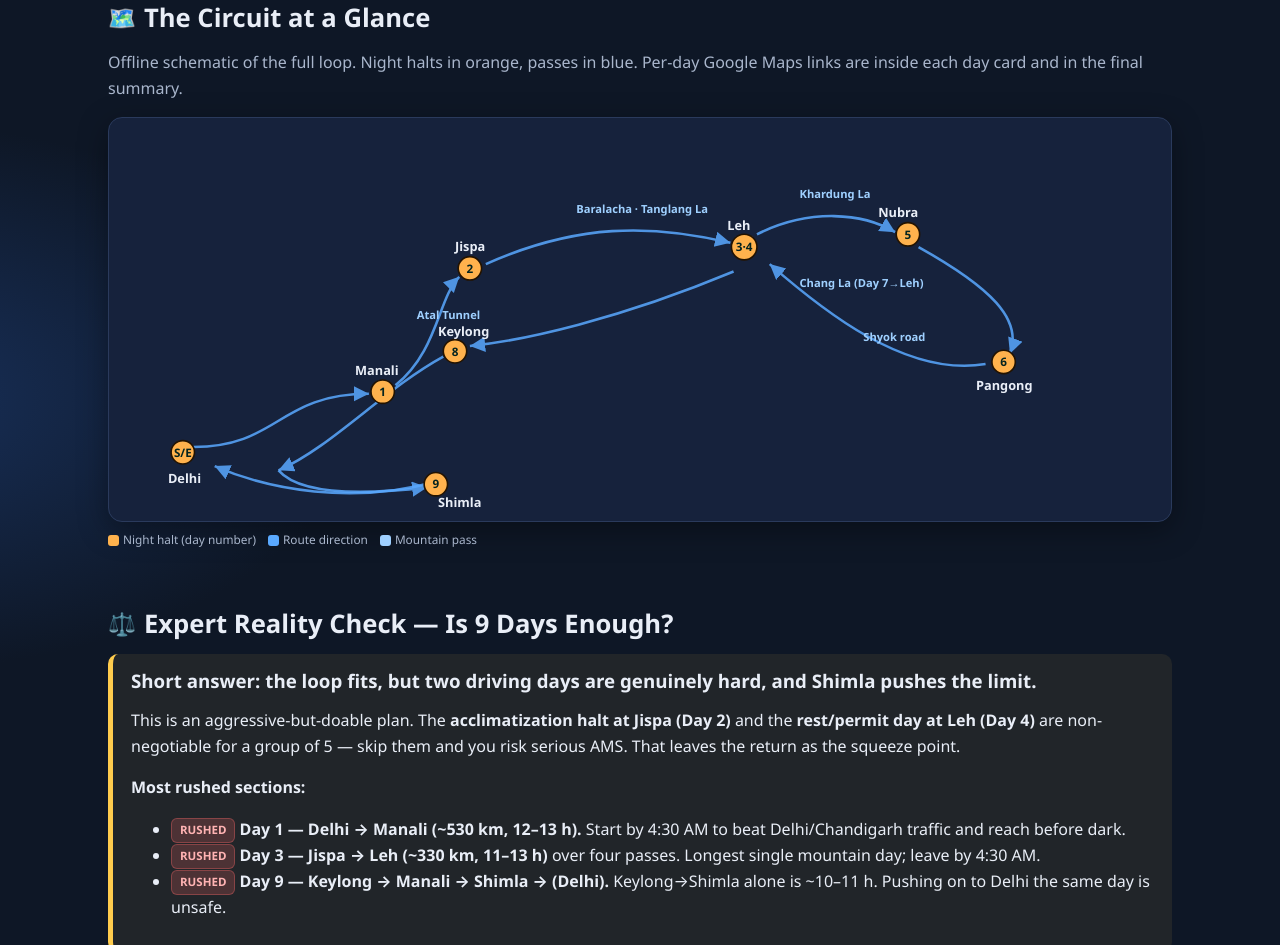
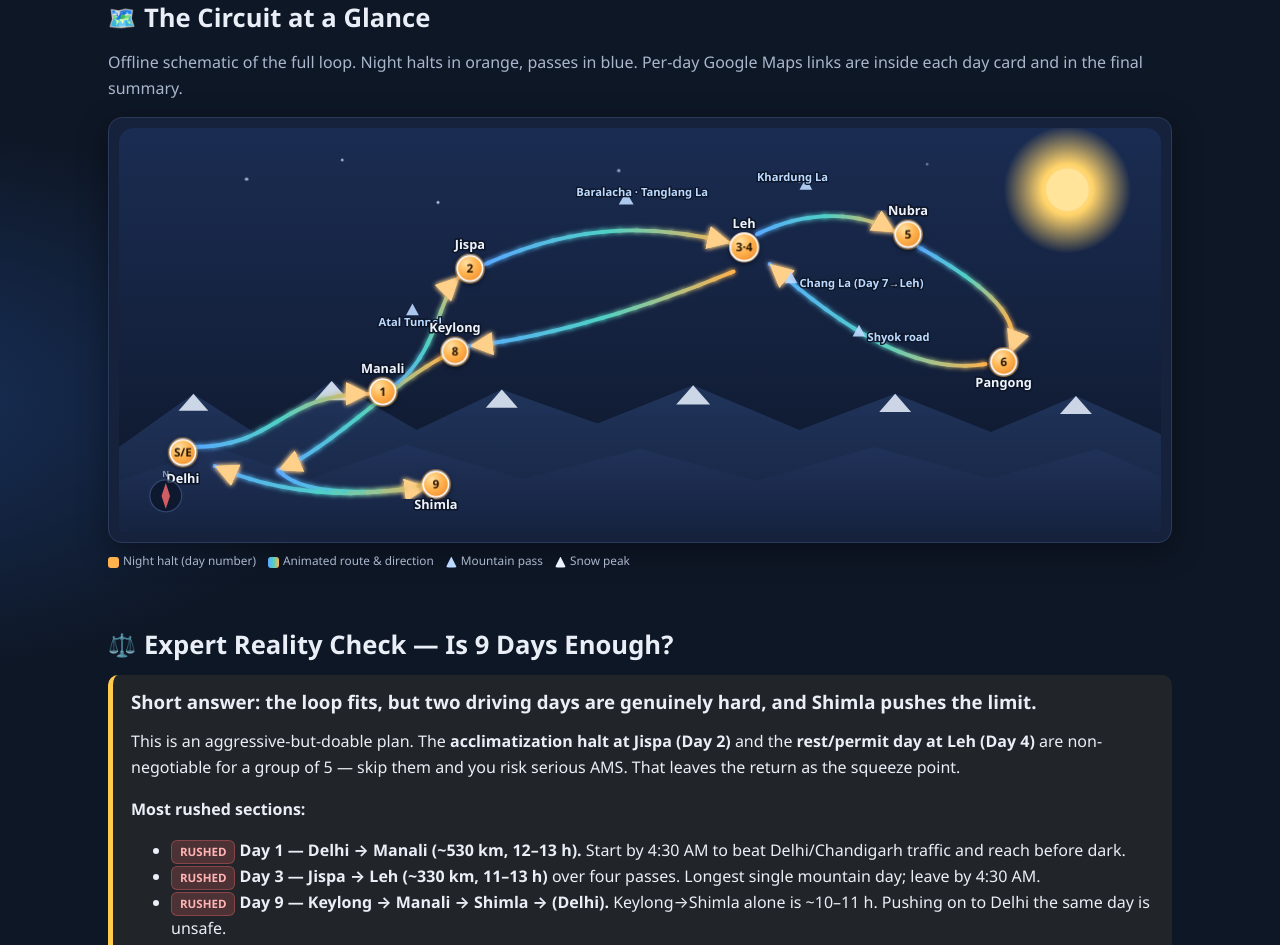
Before and after one commit to abhisekapplified/ladakhwithboys, a plain HTML site: page index.html in a window 1280 px wide. Shown: the part 613-1558 px from the top of the page. Drawn offline with Linux system fonts and the light colour scheme.

Commit message:
Redesign circuit map with illustrated graphics
Replace the flat schematic with a layered scene: gradient sky,
snow-capped mountain ranges, glowing gradient routes with animated
flow + arrows, pulsing pin nodes, a sun, twinkling stars, mountain
pass glyphs, and a compass. Update the legend to match.

Co-Authored-By: Claude Opus 4.8 <noreply@anthropic.com>

```diff
--- a/index.html
+++ b/index.html
@@ -255,55 +255,139 @@
     <h2><span class="ico">🗺️</span> The Circuit at a Glance</h2>
     <p class="sub">Offline schematic of the full loop. Night halts in orange, passes in blue. Per-day Google Maps links are inside each day card and in the final summary.</p>
     <div class="card mapwrap">
-      <svg class="map" viewBox="0 0 980 360" role="img" aria-label="Ladakh circuit schematic map">
+      <svg class="map" viewBox="0 0 980 380" role="img" aria-label="Ladakh circuit illustrated map">
         <defs>
-          <marker id="arrow" markerWidth="9" markerHeight="9" refX="6" refY="3" orient="auto">
-            <path d="M0,0 L6,3 L0,6 Z" fill="#5aa9ff"/>
+          <linearGradient id="sky" x1="0" y1="0" x2="0" y2="1">
+            <stop offset="0" stop-color="#1a2c52"/>
+            <stop offset="0.55" stop-color="#14213d"/>
+            <stop offset="1" stop-color="#0c1628"/>
+          </linearGradient>
+          <linearGradient id="route" x1="0" y1="0" x2="1" y2="0">
+            <stop offset="0" stop-color="#5aa9ff"/>
+            <stop offset="0.5" stop-color="#4fd1c5"/>
+            <stop offset="1" stop-color="#ffb24d"/>
+          </linearGradient>
+          <radialGradient id="nodeg" cx="0.35" cy="0.3" r="0.85">
+            <stop offset="0" stop-color="#ffe1a3"/>
+            <stop offset="0.5" stop-color="#ffb24d"/>
+            <stop offset="1" stop-color="#ef8a2c"/>
+          </radialGradient>
+          <radialGradient id="sung" cx="0.5" cy="0.5" r="0.5">
+            <stop offset="0" stop-color="#fff3cf"/>
+            <stop offset="0.4" stop-color="#ffd36a"/>
+            <stop offset="1" stop-color="#ffd36a" stop-opacity="0"/>
+          </radialGradient>
+          <linearGradient id="mtnFar" x1="0" y1="0" x2="0" y2="1">
+            <stop offset="0" stop-color="#2c4576"/><stop offset="1" stop-color="#1c2f56"/>
+          </linearGradient>
+          <linearGradient id="mtnMid" x1="0" y1="0" x2="0" y2="1">
+            <stop offset="0" stop-color="#22335c"/><stop offset="1" stop-color="#15233f"/>
+          </linearGradient>
+          <filter id="glow" x="-30%" y="-30%" width="160%" height="160%">
+            <feGaussianBlur stdDeviation="2.6" result="b"/>
+            <feMerge><feMergeNode in="b"/><feMergeNode in="SourceGraphic"/></feMerge>
+          </filter>
+          <filter id="shadow" x="-50%" y="-50%" width="200%" height="200%">
+            <feDropShadow dx="0" dy="2" stdDeviation="2.4" flood-color="#000" flood-opacity="0.5"/>
+          </filter>
+          <marker id="arrow" markerWidth="10" markerHeight="10" refX="6" refY="3" orient="auto">
+            <path d="M0,0 L6,3 L0,6 Z" fill="#ffd089"/>
           </marker>
           <style>
-            .edge{stroke:#5aa9ff;stroke-width:2.4;fill:none;marker-end:url(#arrow);opacity:.85}
-            .node{fill:#16223c;stroke:#2a3a5c;stroke-width:1.5}
-            .halt{fill:#ffb24d;stroke:#231300;stroke-width:1.5}
-            .lbl{fill:#e9eef7;font:600 12px Segoe UI,sans-serif}
-            .plbl{fill:#9fd0ff;font:600 10.5px Segoe UI,sans-serif}
-            .day{fill:#04231f;font:800 11px Segoe UI,sans-serif}
+            .road{fill:none;stroke:url(#route);stroke-width:3.6;stroke-linecap:round;filter:url(#glow);marker-end:url(#arrow)}
+            .flow{fill:none;stroke:#eaf6ff;stroke-width:1.5;stroke-linecap:round;stroke-dasharray:1 15;opacity:.85;animation:flow 1.4s linear infinite}
+            @keyframes flow{to{stroke-dashoffset:-32}}
+            .pin{filter:url(#shadow)}
+            .pin circle.halt{fill:url(#nodeg);stroke:#fff;stroke-width:1.6}
+            .pin .ring{fill:none;stroke:#ffb24d;stroke-width:1.4;opacity:.5;animation:pulse 2.4s ease-out infinite}
+            @keyframes pulse{0%{r:12;opacity:.55}100%{r:22;opacity:0}}
+            .lbl{fill:#eef3fb;font:700 12px Segoe UI,sans-serif;paint-order:stroke;stroke:#0c1628;stroke-width:3px;stroke-linejoin:round}
+            .plbl{fill:#bcd9ff;font:600 10.5px Segoe UI,sans-serif;paint-order:stroke;stroke:#0c1628;stroke-width:2.5px}
+            .day{fill:#2a1500;font:800 11px Segoe UI,sans-serif}
+            .twinkle{animation:tw 3s ease-in-out infinite}
+            @keyframes tw{0%,100%{opacity:.25}50%{opacity:.9}}
           </style>
         </defs>
 
-        <!-- edges (loop) -->
-        <path class="edge" d="M70,300 C150,300 150,250 235,250"/>            <!-- Delhi-Manali -->
-        <path class="edge" d="M260,242 C300,210 300,160 320,140"/>          <!-- Manali-Jispa -->
-        <path class="edge" d="M345,128 C430,90 500,90 575,108"/>            <!-- Jispa-Leh -->
-        <path class="edge" d="M600,100 C650,75 700,80 730,98"/>             <!-- Leh-Nubra -->
-        <path class="edge" d="M752,112 C820,150 850,180 838,212"/>          <!-- Nubra-Pangong -->
-        <path class="edge" d="M815,222 C740,235 660,170 612,128"/>          <!-- Pangong-Leh -->
-        <path class="edge" d="M578,135 C470,180 380,200 330,205"/>          <!-- Leh-Keylong/Sarchu -->
-        <path class="edge" d="M305,215 C250,245 200,300 150,322"/>          <!-- Keylong-Manali -->
-        <path class="edge" d="M150,322 C170,345 230,345 290,338"/>          <!-- Manali-Shimla -->
-        <path class="edge" d="M300,332 C220,355 140,340 90,318"/>           <!-- Shimla-Delhi -->
+        <!-- backdrop -->
+        <rect x="0" y="0" width="980" height="380" rx="14" fill="url(#sky)"/>
+
+        <!-- sun + glow -->
+        <circle cx="892" cy="58" r="60" fill="url(#sung)"/>
+        <circle cx="892" cy="58" r="20" fill="#ffe49a"/>
+
+        <!-- stars -->
+        <g fill="#cfe0ff">
+          <circle class="twinkle" cx="120" cy="48" r="1.6"/><circle class="twinkle" cx="300" cy="70" r="1.3" style="animation-delay:.6s"/>
+          <circle class="twinkle" cx="470" cy="40" r="1.5" style="animation-delay:1.1s"/><circle class="twinkle" cx="640" cy="50" r="1.4" style="animation-delay:.3s"/>
+          <circle class="twinkle" cx="760" cy="34" r="1.3" style="animation-delay:1.5s"/><circle class="twinkle" cx="210" cy="30" r="1.2" style="animation-delay:.9s"/>
+        </g>
+
+        <!-- mountain ranges -->
+        <path fill="url(#mtnFar)" opacity="0.55"
+          d="M0,380 L0,300 L70,250 L130,288 L200,238 L280,284 L360,246 L450,278 L540,242 L640,284 L730,250 L820,286 L900,252 L980,288 L980,380 Z"/>
+        <!-- snow caps -->
+        <g fill="#eaf3ff" opacity="0.85">
+          <path d="M70,250 L84,266 L56,266 Z"/><path d="M200,238 L216,256 L184,256 Z"/>
+          <path d="M360,246 L375,263 L345,263 Z"/><path d="M540,242 L556,260 L524,260 Z"/>
+          <path d="M730,250 L745,267 L715,267 Z"/><path d="M900,252 L915,269 L885,269 Z"/>
+        </g>
+        <path fill="url(#mtnMid)" opacity="0.85"
+          d="M0,380 L0,332 L90,300 L180,330 L270,298 L380,330 L490,302 L600,332 L710,300 L820,330 L920,302 L980,328 L980,380 Z"/>
+
+        <!-- routes: glowing road + animated flow overlay -->
+        <g>
+          <path id="e1" class="road" d="M70,300 C150,300 150,250 235,250"/>
+          <path id="e2" class="road" d="M260,242 C300,210 300,160 320,140"/>
+          <path id="e3" class="road" d="M345,128 C430,90 500,90 575,108"/>
+          <path id="e4" class="road" d="M600,100 C650,75 700,80 730,98"/>
+          <path id="e5" class="road" d="M752,112 C820,150 850,180 838,212"/>
+          <path id="e6" class="road" d="M815,222 C740,235 660,170 612,128"/>
+          <path id="e7" class="road" d="M578,135 C470,180 380,200 330,205"/>
+          <path id="e8" class="road" d="M305,215 C250,245 200,300 150,322"/>
+          <path id="e9" class="road" d="M150,322 C170,345 230,345 290,338"/>
+          <path id="e10" class="road" d="M300,332 C220,355 140,340 90,318"/>
+        </g>
+        <g>
+          <use href="#e1" class="flow"/><use href="#e2" class="flow"/><use href="#e3" class="flow"/>
+          <use href="#e4" class="flow"/><use href="#e5" class="flow"/><use href="#e6" class="flow"/>
+          <use href="#e7" class="flow"/><use href="#e8" class="flow"/><use href="#e9" class="flow"/><use href="#e10" class="flow"/>
+        </g>
+
+        <!-- pass markers (mountain glyphs) -->
+        <g fill="#bcd9ff">
+          <path d="M470,72 l7,-12 7,12 z" opacity=".9"/><text class="plbl" x="430" y="64">Baralacha · Tanglang La</text>
+          <path d="M640,58 l6,-11 6,11 z" opacity=".9"/><text class="plbl" x="600" y="50">Khardung La</text>
+          <path d="M270,176 l6,-11 6,11 z" opacity=".9"/><text class="plbl" x="244" y="186">Atal Tunnel</text>
+          <path d="M690,196 l6,-11 6,11 z" opacity=".9"/><text class="plbl" x="704" y="200">Shyok road</text>
+          <path d="M626,146 l6,-11 6,11 z" opacity=".9"/><text class="plbl" x="640" y="150">Chang La (Day 7→Leh)</text>
+        </g>
 
         <!-- nodes -->
         <g>
-          <circle class="halt" cx="60" cy="305" r="11"/><text class="day" x="60" y="309" text-anchor="middle">S/E</text><text class="lbl" x="46" y="334">Delhi</text>
-          <circle class="halt" cx="248" cy="248" r="11"/><text class="day" x="248" y="252" text-anchor="middle">1</text><text class="lbl" x="222" y="232">Manali</text>
-          <circle class="halt" cx="330" cy="132" r="11"/><text class="day" x="330" y="136" text-anchor="middle">2</text><text class="lbl" x="316" y="116">Jispa</text>
-          <text class="plbl" x="280" y="180">Atal Tunnel</text>
-          <circle class="halt" cx="588" cy="112" r="12"/><text class="day" x="588" y="116" text-anchor="middle">3·4</text><text class="lbl" x="572" y="96">Leh</text>
-          <text class="plbl" x="430" y="80">Baralacha · Tanglang La</text>
-          <circle class="halt" cx="742" cy="100" r="11"/><text class="day" x="742" y="104" text-anchor="middle">5</text><text class="lbl" x="714" y="84">Nubra</text>
-          <text class="plbl" x="640" y="66">Khardung La</text>
-          <circle class="halt" cx="832" cy="220" r="11"/><text class="day" x="832" y="224" text-anchor="middle">6</text><text class="lbl" x="806" y="246">Pangong</text>
-          <text class="plbl" x="700" y="200">Shyok road</text>
-          <text class="plbl" x="640" y="150">Chang La (Day 7→Leh)</text>
-          <circle class="halt" cx="316" cy="210" r="11"/><text class="day" x="316" y="214" text-anchor="middle">8</text><text class="lbl" x="300" y="196">Keylong</text>
-          <circle class="halt" cx="298" cy="335" r="11"/><text class="day" x="298" y="339" text-anchor="middle">9</text><text class="lbl" x="300" y="356">Shimla</text>
+          <g class="pin"><circle class="ring" cx="60" cy="305" r="12"/><circle class="halt" cx="60" cy="305" r="12"/><text class="day" x="60" y="309" text-anchor="middle">S/E</text></g><text class="lbl" x="60" y="334" text-anchor="middle">Delhi</text>
+          <g class="pin"><circle class="ring" cx="248" cy="248" r="12"/><circle class="halt" cx="248" cy="248" r="12"/><text class="day" x="248" y="252" text-anchor="middle">1</text></g><text class="lbl" x="248" y="230" text-anchor="middle">Manali</text>
+          <g class="pin"><circle class="ring" cx="330" cy="132" r="12"/><circle class="halt" cx="330" cy="132" r="12"/><text class="day" x="330" y="136" text-anchor="middle">2</text></g><text class="lbl" x="330" y="114" text-anchor="middle">Jispa</text>
+          <g class="pin"><circle class="ring" cx="588" cy="112" r="13"/><circle class="halt" cx="588" cy="112" r="13"/><text class="day" x="588" y="116" text-anchor="middle">3·4</text></g><text class="lbl" x="588" y="94" text-anchor="middle">Leh</text>
+          <g class="pin"><circle class="ring" cx="742" cy="100" r="12"/><circle class="halt" cx="742" cy="100" r="12"/><text class="day" x="742" y="104" text-anchor="middle">5</text></g><text class="lbl" x="742" y="82" text-anchor="middle">Nubra</text>
+          <g class="pin"><circle class="ring" cx="832" cy="220" r="12"/><circle class="halt" cx="832" cy="220" r="12"/><text class="day" x="832" y="224" text-anchor="middle">6</text></g><text class="lbl" x="832" y="244" text-anchor="middle">Pangong</text>
+          <g class="pin"><circle class="ring" cx="316" cy="210" r="12"/><circle class="halt" cx="316" cy="210" r="12"/><text class="day" x="316" y="214" text-anchor="middle">8</text></g><text class="lbl" x="316" y="192" text-anchor="middle">Keylong</text>
+          <g class="pin"><circle class="ring" cx="298" cy="335" r="12"/><circle class="halt" cx="298" cy="335" r="12"/><text class="day" x="298" y="339" text-anchor="middle">9</text></g><text class="lbl" x="298" y="358" text-anchor="middle">Shimla</text>
+        </g>
+
+        <!-- compass -->
+        <g transform="translate(44,346)" opacity=".8">
+          <circle r="15" fill="#0c1628" stroke="#39507e" stroke-width="1.2"/>
+          <path d="M0,-12 L4,0 L0,12 L-4,0 Z" fill="#ff6b6b"/>
+          <text x="0" y="-18" text-anchor="middle" fill="#9fb3d6" style="font:700 8px Segoe UI">N</text>
         </g>
       </svg>
     </div>
     <div class="legend" style="margin-top:8px">
       <span><i style="background:#ffb24d"></i>Night halt (day number)</span>
-      <span><i style="background:#5aa9ff"></i>Route direction</span>
-      <span><i style="background:#9fd0ff"></i>Mountain pass</span>
+      <span><i style="background:linear-gradient(90deg,#5aa9ff,#4fd1c5,#ffb24d)"></i>Animated route &amp; direction</span>
+      <span><i style="background:#bcd9ff;clip-path:polygon(50% 0,100% 100%,0 100%)"></i>Mountain pass</span>
+      <span><i style="background:#eaf3ff;clip-path:polygon(50% 0,100% 100%,0 100%)"></i>Snow peak</span>
     </div>
   </section>
 
```
